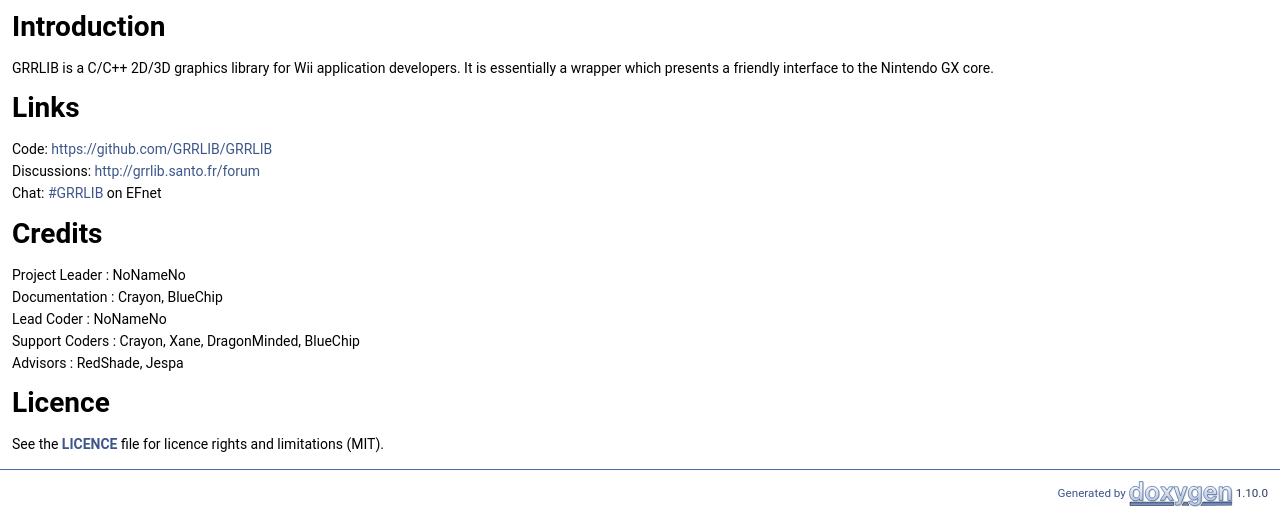
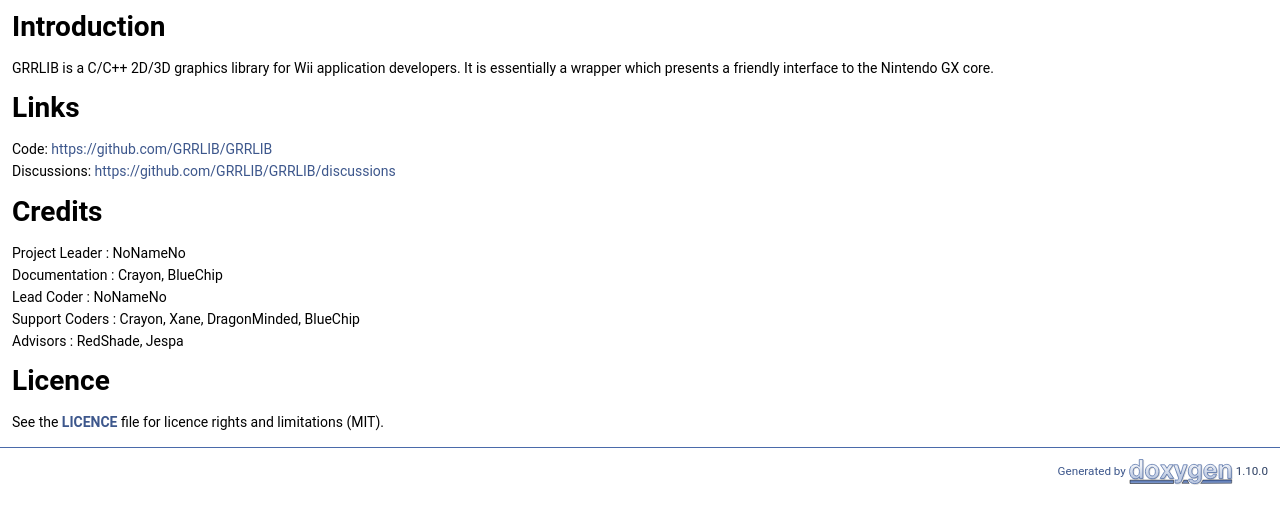
Before and after one commit to GRRLIB/GRRLIB, a plain HTML site: page index.html in a window 1280 px wide. Shown: the part 340-849 px from the top of the page. After the commit the page ends 827 px from the top, so only its background shows below. Drawn offline with Linux system fonts and the light colour scheme.

Commit message:
Deploying to gh-pages from @ GRRLIB/GRRLIB@7559495687bfea61b0776697a6fcc2dbc6fda401 🚀

```diff
--- a/index.html
+++ b/index.html
@@ -84,8 +84,8 @@ Introduction</h1>
 <h1><a class="anchor" id="Links"></a>
 Links</h1>
 <p>Code: <a href="https://github.com/GRRLIB/GRRLIB">https://github.com/GRRLIB/GRRLIB</a><br  />
-Discussions: <a href="http://grrlib.santo.fr/forum">http://grrlib.santo.fr/forum</a><br  />
-Chat: <a href="irc://irc.efnet.net/grrlib">#GRRLIB</a> on EFnet</p>
+Discussions: <a href="https://github.com/GRRLIB/GRRLIB/discussions">https://github.com/GRRLIB/GRRLIB/discussions</a><br  />
+ </p>
 <h1><a class="anchor" id="Credits"></a>
 Credits</h1>
 <p>Project Leader : NoNameNo<br  />
```
Also changed, not shown: 1 other file.
